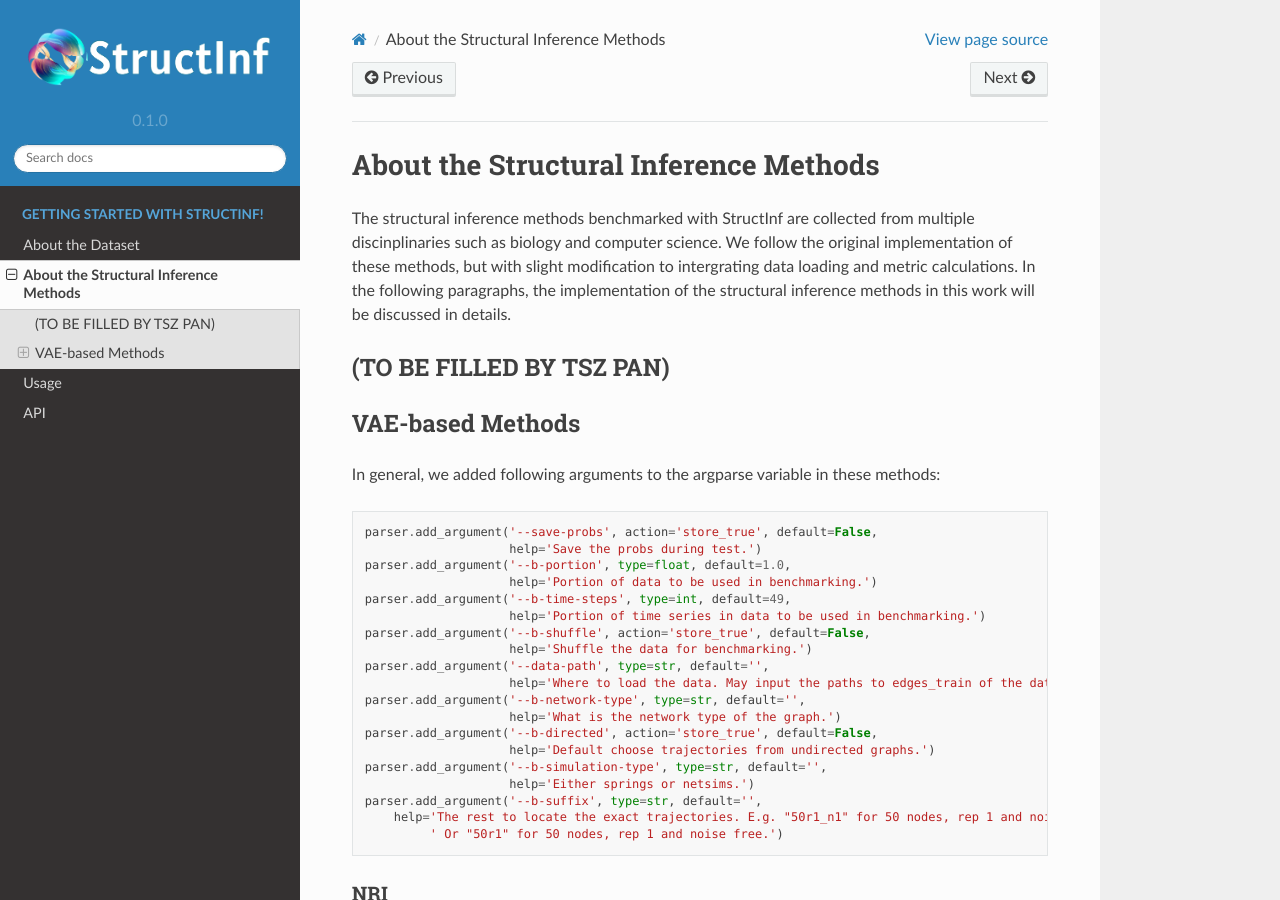
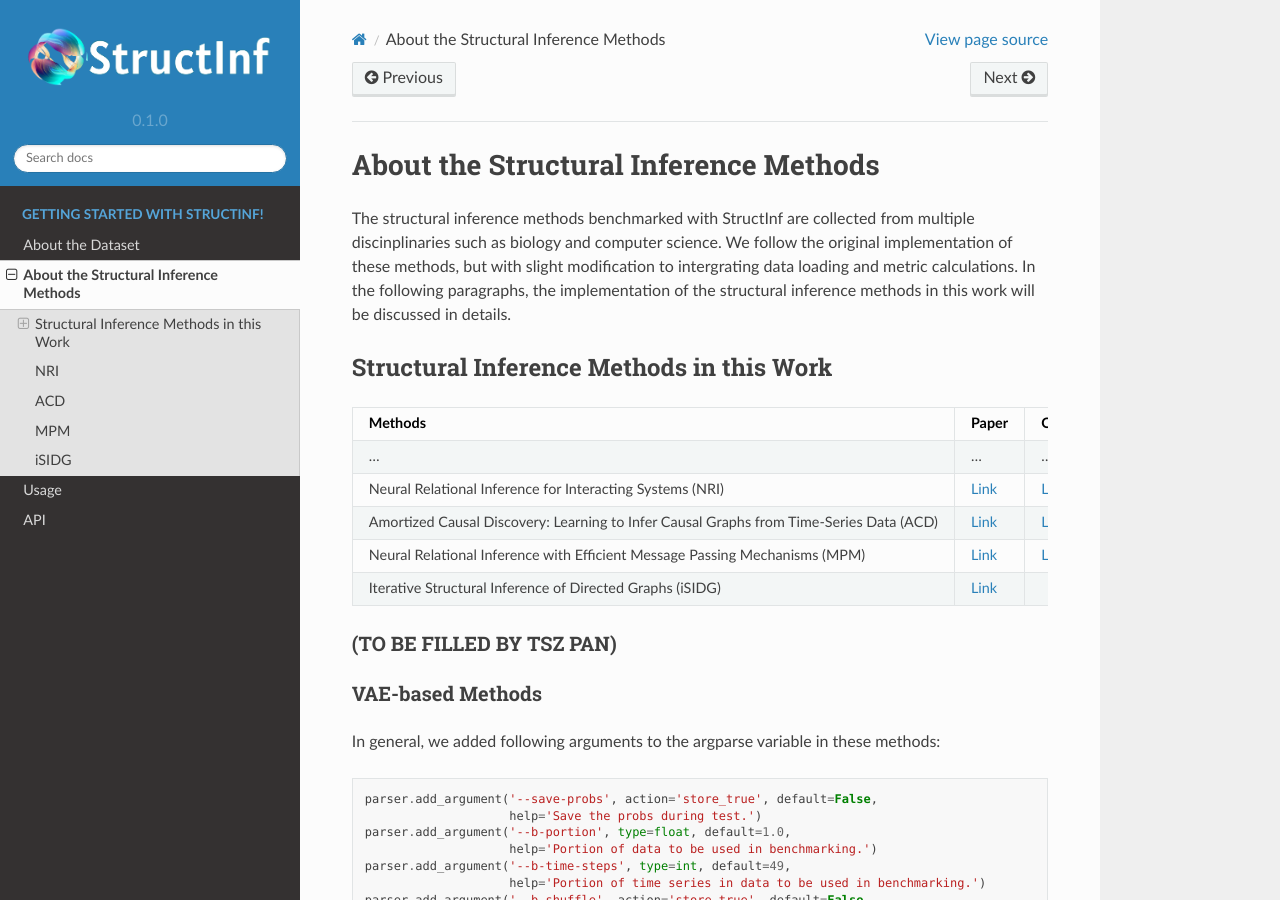
Before and after one commit to wang422003/Benchmarking-Structural-Inference-Methods-for-Interacting-Dynamical-Systems, a Sphinx documentation site: the page built from docs/source/about_methods.rst, in a window 1280 px wide and 900 px high. Built offline with Sphinx 7.4.7 and the Read the Docs theme 2.0.0, drawn with Linux system fonts in a browser that asks for light colours.

Commit message:
Update about_methods.rst

```diff
--- a/docs/source/about_methods.rst
+++ b/docs/source/about_methods.rst
@@ -4,6 +4,25 @@ About the Structural Inference Methods
 The structural inference methods benchmarked with StructInf are collected from multiple discinplinaries such as biology and computer science.
 We follow the original implementation of these methods, but with slight modification to intergrating data loading and metric calculations.
 In the following paragraphs, the implementation of the structural inference methods in this work will be discussed in details.
+
+Structural Inference Methods in this Work
+*****************************************
+
++-----------------------------------------------------------------------------------------+--------------------------------------------------------------------------------------------------------------------+--------------------------------------------------------------+------------------------------------------------------------------------------------------------------------------------------------------------+
+| Methods                                                                                 | Paper                                                                                                              | Official Implementation                                      | Our Implementation                                                                                                                             |
++=========================================================================================+====================================================================================================================+==============================================================+================================================================================================================================================+
+| ...                                                                                     | ...                                                                                                                | ...                                                          | ...                                                                                                                                            |
++-----------------------------------------------------------------------------------------+--------------------------------------------------------------------------------------------------------------------+--------------------------------------------------------------+------------------------------------------------------------------------------------------------------------------------------------------------+
+| Neural Relational Inference for Interacting Systems (NRI)                               | `Link <http://proceedings.mlr.press/v80/kipf18a/kipf18a.pdf>`_                                                     | `Link <http://github.com/ethanfetaya/NRI>`_                  | `Link <https://github.com/wang422003/Benchmarking-Structural-Inference-Methods-for-Interacting-Dynamical-Systems/tree/main/src/models/NRI>`_   |
++-----------------------------------------------------------------------------------------+--------------------------------------------------------------------------------------------------------------------+--------------------------------------------------------------+------------------------------------------------------------------------------------------------------------------------------------------------+
+| Amortized Causal Discovery: Learning to Infer Causal Graphs from Time-Series Data (ACD) | `Link <https://proceedings.mlr.press/v177/lowe22a/lowe22a.pdf>`_                                                   | `Link <https://github.com/loeweX/AmortizedCausalDiscovery>`_ | `Link <https://github.com/wang422003/Benchmarking-Structural-Inference-Methods-for-Interacting-Dynamical-Systems/tree/main/src/models/ACD>`_   |
++-----------------------------------------------------------------------------------------+--------------------------------------------------------------------------------------------------------------------+--------------------------------------------------------------+------------------------------------------------------------------------------------------------------------------------------------------------+
+| Neural Relational Inference with Efficient Message Passing Mechanisms (MPM)             | `Link <https://ojs.aaai.org/index.php/AAAI/article/view/16868>`_                                                   | `Link <https://github.com/hilbert9221/NRI-MPM>`_             | `Link <https://github.com/wang422003/Benchmarking-Structural-Inference-Methods-for-Interacting-Dynamical-Systems/tree/main/src/models/MPM>`_   |
++-----------------------------------------------------------------------------------------+--------------------------------------------------------------------------------------------------------------------+--------------------------------------------------------------+------------------------------------------------------------------------------------------------------------------------------------------------+
+| Iterative Structural Inference of Directed Graphs (iSIDG)                               | `Link <https://papers.nips.cc/paper_files/paper/2022/file/39717429762da92201a750dd03386920-Paper-Conference.pdf>`_ |                                                              | `Link <https://github.com/wang422003/Benchmarking-Structural-Inference-Methods-for-Interacting-Dynamical-Systems/tree/main/src/models/iSIDG>`_ |
++-----------------------------------------------------------------------------------------+--------------------------------------------------------------------------------------------------------------------+--------------------------------------------------------------+------------------------------------------------------------------------------------------------------------------------------------------------+
+
+
 
 (TO BE FILLED BY TSZ PAN)
 --------------------------
@@ -35,7 +54,7 @@ In general, we added following arguments to the argparse variable in these metho
 
 
 NRI
-***
+****
 We use the official implementation code by the author from https://github.com/ethanfetaya/NRI with customized data loaders for our chosen datasets.
 The customized data loaders are named "load\_customized\_springs\_data" and "load\_customized\_netsims\_data". Both of them are implemented in the "utils.py" file.
 The metric calculation pipeline is integrated into the "test" function.
```
